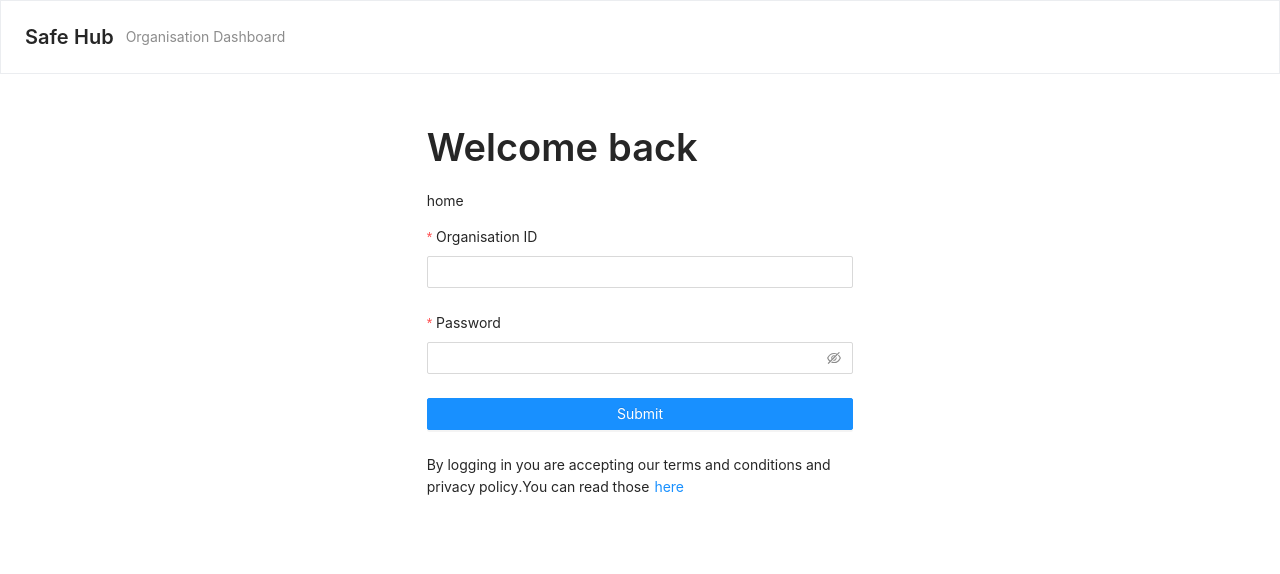
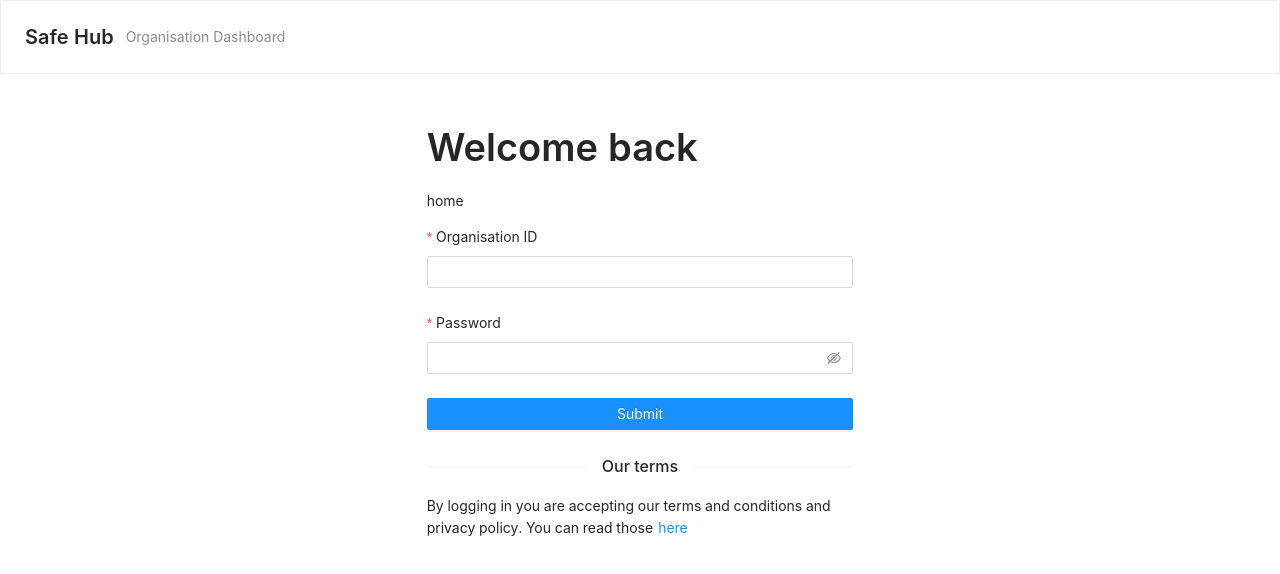
Before and after one commit to Michaelcj10/dbs_final_project, a React (Create React App) app: page /auth in a window 1280 px wide. Shown: the top 574 px of the page. Built offline with nearby package versions, Linux system fonts and the light colour scheme.

Commit message:
first commit

```diff
--- a/src/routes/auth/auth.tsx
+++ b/src/routes/auth/auth.tsx
@@ -4,7 +4,7 @@ import { setList, setCurrentShowing } from "../../modules/counter";
 import { push } from "connected-react-router";
 import { bindActionCreators } from "redux";
 import { connect } from "react-redux";
-import { Form, Input, Button, Row, Col, Typography, message } from "antd";
+import { Form, Input, Button, Row, Col, Typography, message, Divider } from "antd";
 import { useEffect } from "react";
 
 const { Title, Paragraph , Link } = Typography;
@@ -74,8 +74,9 @@ function Auth(props) {
             </FullBtn>
           </Form.Item>
         </Form>
+        <Divider>Our terms</Divider>
         <Paragraph>
-            By logging in you are accepting our terms and conditions and privacy policy.You can read
+            By logging in you are accepting our terms and conditions and privacy policy. You can read
             those
              <TermsLink href="https://ant.design" target="_blank">
                 here
```
